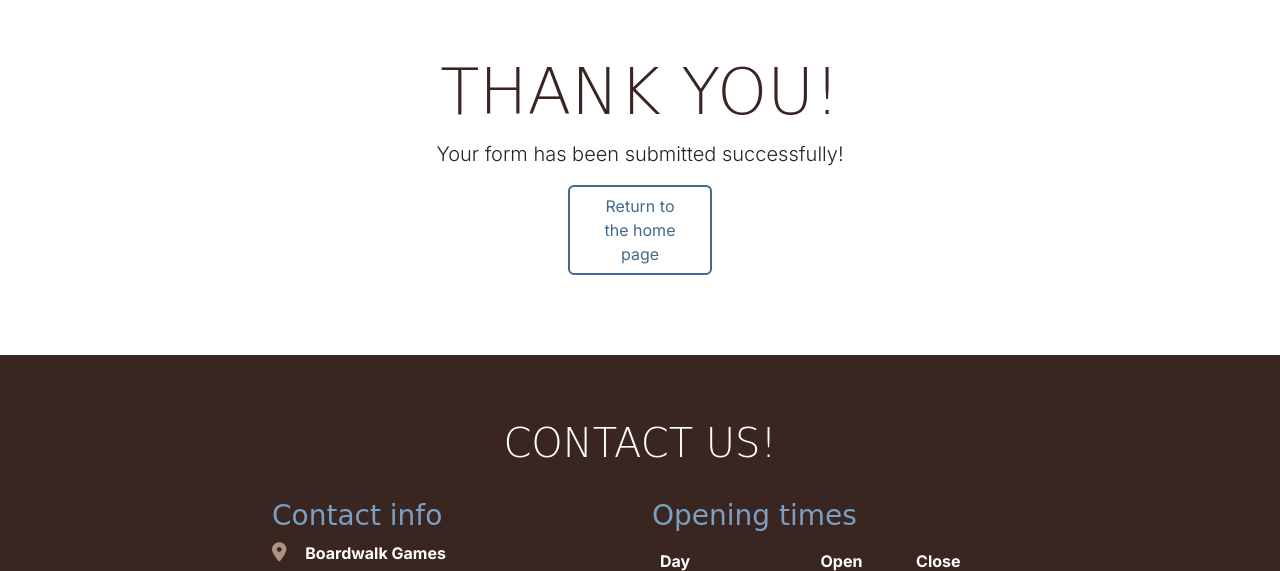
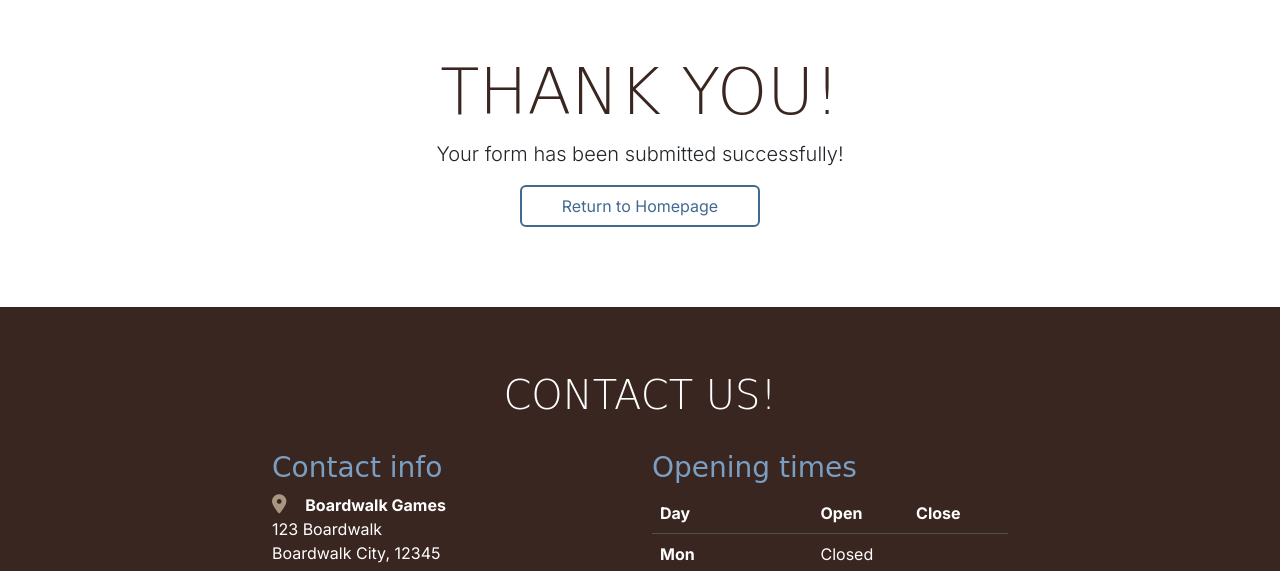
Before and after one commit to TeseoLou/boardwalk-games, a plain HTML site: page success.html in a window 1280 px wide. Shown: the part 67-638 px from the top of the page. Drawn offline with nearby package versions, Linux system fonts and the light colour scheme; a web font is replaced by a local one.

Commit message:
make aterations to success page

```diff
--- a/assets/css/style.css
+++ b/assets/css/style.css
@@ -193,6 +193,11 @@ h2 {
     background-color: transparent;
 }
 
+/* Success Page */
+#success #return-to-homepage {
+    width: 15rem;
+}
+
 /*
 .container, .row {
     border: 2px solid black;
--- a/success.html
+++ b/success.html
@@ -63,7 +63,7 @@
       <div class="col-12 col-md-8">
         <h1 class="display-3">Thank you!</h1>
         <p class="lead">Your form has been submitted successfully!</p>
-        <a href="index.html" class="btn custom-button-outline mb-5">Return to the home page</a>
+        <a href="index.html" id="return-to-homepage" class="btn custom-button-outline mb-5">Return to Homepage</a>
       </div>
     </div>
   </main>
```
Also changed, not shown: booking.html (+2 -2 lines), game-library.html (+2 -2 lines).
